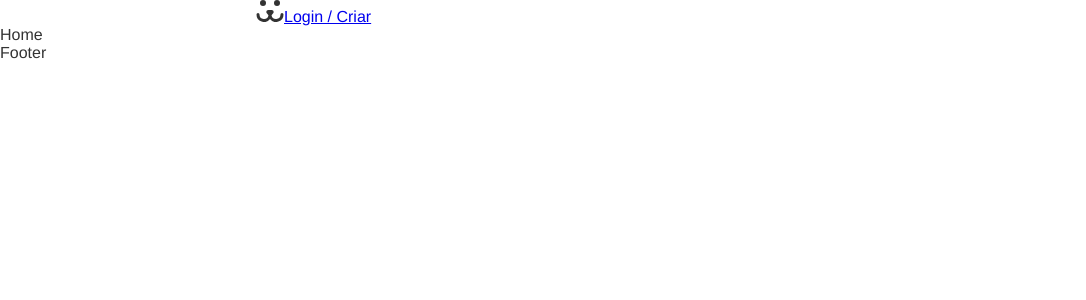
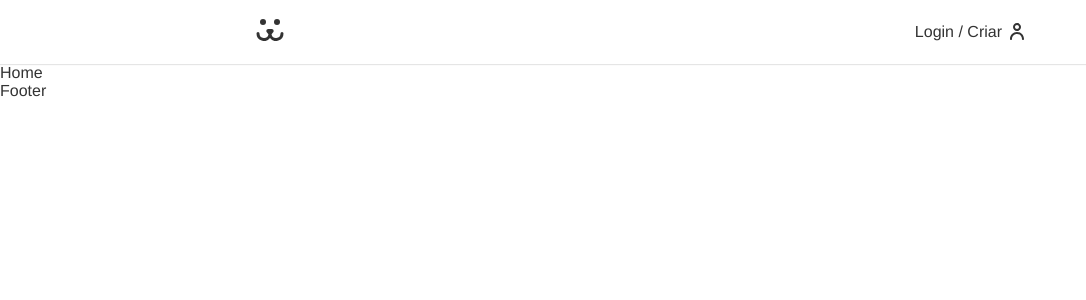
Before and after one commit to andersonwea/dogs, a React (Create React App) app: page / in a window 1280 px wide. Shown: the top 300 px of the page, without its empty margins (0-1086 px from the left). Built offline with nearby package versions, Linux system fonts and the light colour scheme.

Commit message:
header finalizado

```diff
--- a/src/App.css
+++ b/src/App.css
@@ -9,6 +9,7 @@ body {
   --type-first: Helvetica, Arial, sans-serif;
   --type-second: "Spectral", Georgia;
   font-family: var(--type-first);
+  margin-top: 4rem;
 }
 
 ul {
@@ -18,6 +19,11 @@ ul {
 img {
   display: block;
   max-width: 100%;
+}
+
+a {
+  color: inherit;
+  text-decoration: none;
 }
 
 button,
--- a/src/Components/Header/Header.module.css
+++ b/src/Components/Header/Header.module.css
@@ -0,0 +1,35 @@
+.header {
+  box-shadow: 0px 1px 1px rgba(0, 0, 0, 0.1);
+  position: fixed;
+  width: 100%;
+  z-index: 100;
+  background: white;
+  top: 0;
+}
+
+.nav {
+  display: flex;
+  justify-content: space-between;
+  align-items: center;
+  height: 4rem;
+}
+
+.logo {
+  padding: 0.5rem 0;
+}
+
+.login {
+  display: flex;
+  align-items: center;
+}
+
+.login::after {
+  content: "";
+  display: inline-block;
+  width: 14px;
+  height: 17px;
+  background: url("../../Assets/usuario.svg") center center no-repeat;
+  margin-left: 0.5rem;
+  position: relative;
+  top: -1px;
+}
```
